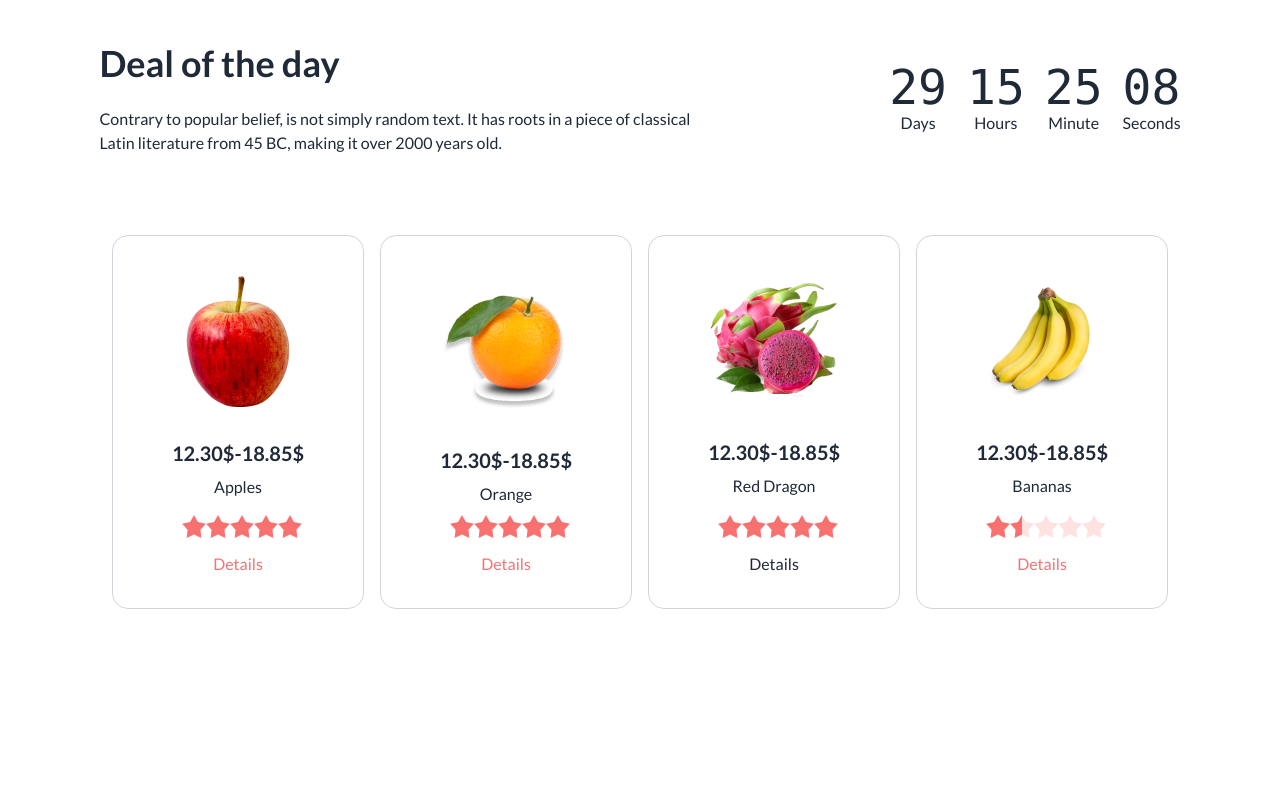
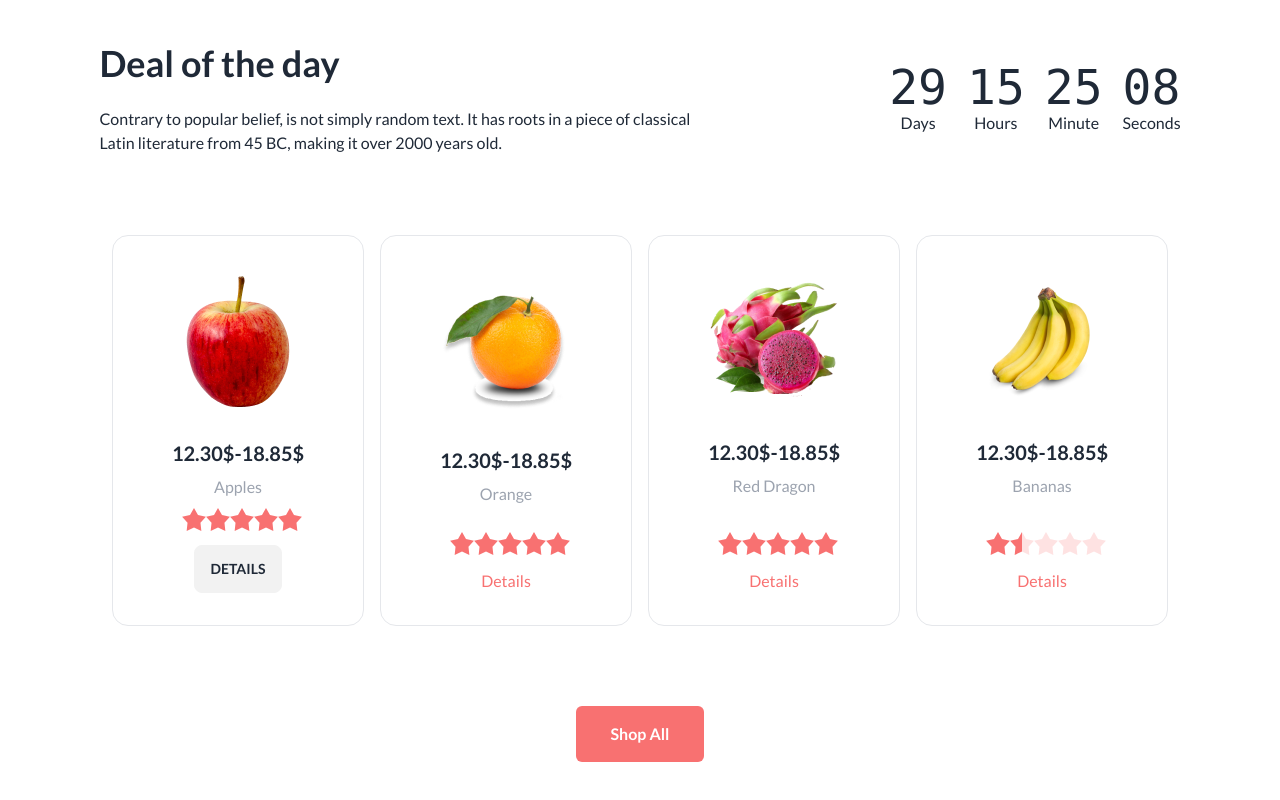
Before and after one commit to rohan8432/fruit-burst-shop, a plain HTML site: page index.html in a window 1280 px wide. Shown: the part 1051-1851 px from the top of the page. Before the commit the page ends 1740 px from the top, so only its background shows below. Drawn offline with nearby package versions, Linux system fonts and the light colour scheme.

Commit message:
added shop button

```diff
--- a/index.html
+++ b/index.html
@@ -152,7 +152,7 @@
                         It has roots in a piece of classical <br>
                         Latin literature from 45 BC, making it over 2000 years old.</p>
                 </div>
-     <!-- fruits ratings card -->
+
                 <div>
                     <div class="grid grid-flow-col gap-5 text-center auto-cols-max">
                         <div class="flex flex-col">
@@ -183,14 +183,67 @@
                 </div>
             </div>
             <div>
+                <!-- fruits ratings card -->
                 <div class="grid grid-cols-1 md:grid-cols-2 lg:grid-cols-4 mx-28 gap-4 my-20">
-                    <div class="card bg-base-100 border border-gray-300">
+                    <!-- first fruit ratings  -->
+                    <div class="card bg-base-100 border border-gray-200">
                         <figure class="px-10 pt-10">
                             <img src="/images/fruit6.png" alt="Shoes" class="rounded-xl" />
                         </figure>
+                        <!-- card one fruits ratings information -->
                         <div class="card-body items-center text-center">
                             <h2 class="card-title">12.30$-18.85$</h2>
-                            <p>Apples</p>
+                            <p class="text-gray-400">Apples</p>
+                            <div>
+                                <div class="rating rating-half">
+                                    <input type="radio" name="rating-10" class="rating-hidden" />
+                                    <input type="radio" name="rating-10"
+                                        class="bg-red-400 mask mask-star-2 mask-half-1" />
+                                    <input type="radio" name="rating-10"
+                                        class="bg-red-400 mask mask-star-2 mask-half-2" />
+                                    <input type="radio" name="rating-10" class="bg-red-400 mask mask-star-2 mask-half-1"
+                                        checked />
+                                    <input type="radio" name="rating-10"
+                                        class="bg-red-400 mask mask-star-2 mask-half-2" />
+                                    <input type="radio" name="rating-10"
+                                        class="bg-red-400 mask mask-star-2 mask-half-1" />
+                                    <input type="radio" name="rating-10"
+                                        class="bg-red-400 mask mask-star-2 mask-half-2" />
+                                    <input type="radio" name="rating-10"
+                                        class="bg-red-400 mask mask-star-2 mask-half-1" />
+                                    <input type="radio" name="rating-10"
+                                        class="bg-red-400 mask mask-star-2 mask-half-2" />
+                                    <input type="radio" name="rating-10"
+                                        class="bg-red-400 mask mask-star-2 mask-half-1" />
+                                    <input type="radio" name="rating-10"
+                                        class="bg-red-400 mask mask-star-2 mask-half-2" />
+                                </div>
+                            </div>
+                            <div>
+                                <!-- Open the modal using ID.showModal() method -->
+                                <button class="btn" onclick="my_modal_1.showModal()">Details</button>
+                                <dialog id="my_modal_1" class="modal">
+                                    <form method="dialog" class="modal-box">
+                                        <h3 class="font-bold text-lg">Hello!</h3>
+                                        <p class="py-4">Press ESC key or click the button below to close</p>
+                                        <div class="modal-action">
+                                            <!-- if there is a button in form, it will close the modal -->
+                                            <button class="btn">Close</button>
+                                        </div>
+                                    </form>
+                                </dialog>
+                            </div>
+                        </div>
+                    </div>
+                    <!-- second fruit ratings  -->
+                    <div class="card bg-base-100 border border-gray-200">
+                        <figure class="px-10 pt-10">
+                            <img src="/images/fruit7.png" alt="Shoes" class="rounded-xl" />
+                        </figure>
+                        <!-- card two fruits ratings information -->
+                        <div class="card-body items-center text-center">
+                            <h2 class="card-title">12.30$-18.85$</h2>
+                            <p class="text-gray-400">Orange</p>
                             <div>
                                 <div class="rating rating-half">
                                     <input type="radio" name="rating-10" class="rating-hidden" />
@@ -221,13 +274,15 @@
                             </div>
                         </div>
                     </div>
-                    <div class="card bg-base-100 border border-gray-300">
+                    <!-- third fruit ratings  -->
+                    <div class="card bg-base-100 border border-gray-200">
                         <figure class="px-10 pt-10">
-                            <img src="/images/fruit7.png" alt="Shoes" class="rounded-xl" />
+                            <img src="/images/fruit8.png" alt="Shoes" class="rounded-xl" />
                         </figure>
+                        <!-- card third fruits ratings information -->
                         <div class="card-body items-center text-center">
                             <h2 class="card-title">12.30$-18.85$</h2>
-                            <p>Orange</p>
+                            <p class="text-gray-400">Red Dragon</p>
                             <div>
                                 <div class="rating rating-half">
                                     <input type="radio" name="rating-10" class="rating-hidden" />
@@ -258,50 +313,15 @@
                             </div>
                         </div>
                     </div>
-                    <div class="card bg-base-100 border border-gray-300">
-                        <figure class="px-10 pt-10">
-                            <img src="/images/fruit8.png" alt="Shoes" class="rounded-xl" />
-                        </figure>
-                        <div class="card-body items-center text-center">
-                            <h2 class="card-title">12.30$-18.85$</h2>
-                            <p>Red Dragon</p>
-                            <div>
-                                <div class="rating rating-half">
-                                    <input type="radio" name="rating-10" class="rating-hidden" />
-                                    <input type="radio" name="rating-10"
-                                        class="bg-red-400 mask mask-star-2 mask-half-1" />
-                                    <input type="radio" name="rating-10"
-                                        class="bg-red-400 mask mask-star-2 mask-half-2" />
-                                    <input type="radio" name="rating-10" class="bg-red-400 mask mask-star-2 mask-half-1"
-                                        checked />
-                                    <input type="radio" name="rating-10"
-                                        class="bg-red-400 mask mask-star-2 mask-half-2" />
-                                    <input type="radio" name="rating-10"
-                                        class="bg-red-400 mask mask-star-2 mask-half-1" />
-                                    <input type="radio" name="rating-10"
-                                        class="bg-red-400 mask mask-star-2 mask-half-2" />
-                                    <input type="radio" name="rating-10"
-                                        class="bg-red-400 mask mask-star-2 mask-half-1" />
-                                    <input type="radio" name="rating-10"
-                                        class="bg-red-400 mask mask-star-2 mask-half-2" />
-                                    <input type="radio" name="rating-10"
-                                        class="bg-red-400 mask mask-star-2 mask-half-1" />
-                                    <input type="radio" name="rating-10"
-                                        class="bg-red-400 mask mask-star-2 mask-half-2" />
-                                </div>
-                            </div>
-                            <div class="card-details">
-                                <p><a href="">Details</a></p>
-                            </div>
-                        </div>
-                    </div>
-                    <div class="card bg-base-100 border border-gray-300">
+                    <!-- fourth fruit ratings  -->
+                    <div class="card bg-base-100 border border-gray-200">
                         <figure class="px-10 pt-10">
                             <img src="/images/fruit9.png" alt="Shoes" class="rounded-xl" />
                         </figure>
+                        <!-- card fourth fruits ratings information -->
                         <div class="card-body items-center text-center">
                             <h2 class="card-title">12.30$-18.85$</h2>
-                            <p>Bananas</p>
+                            <p class="text-gray-400">Bananas</p>
                             <div>
                                 <div class="rating rating-half">
                                     <input type="radio" name="rating-10" class="rating-hidden" />
@@ -334,6 +354,10 @@
                     </div>
                 </div>
             </div>
+            <!-- shop all button style -->
+            <div class="flex justify-center">
+                <button class="h-14 rounded-md w-32 text-white bg-red-400 font-bold ">Shop All</button>
+            </div>
         </section>
     </main>
     <footer>
```
